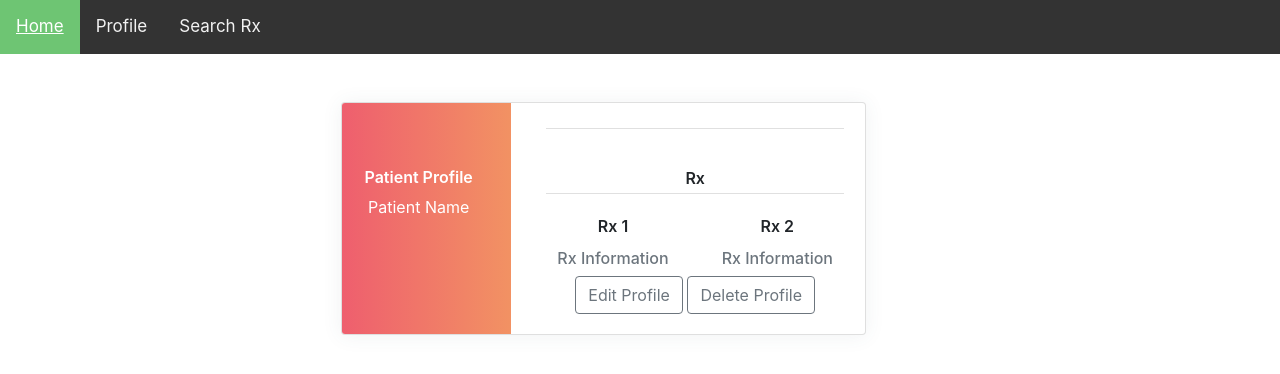
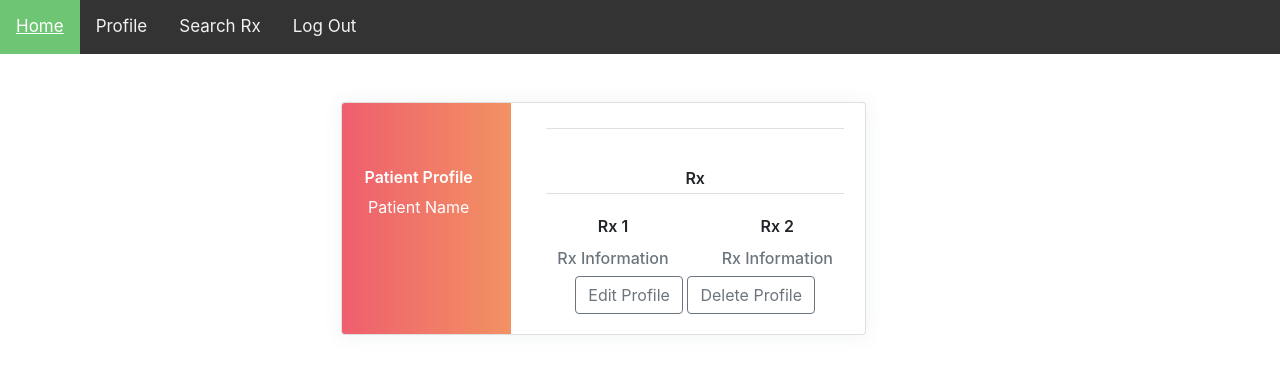
Before and after one commit to candacecodes/rx-roundtable-client, a React (Create React App) app: page /profile in a window 1280 px wide. Shown: the top 374 px of the page. Built offline with nearby package versions, Linux system fonts and the light colour scheme.

Commit message:
logout button and component

```diff
--- a/src/App.js
+++ b/src/App.js
@@ -1,6 +1,7 @@
 import React, { Component } from "react";
 import "./App.css";
 import Login from "./components/home/Login";
+import Logout from "./components/home/Logout";
 import Home from "./components/home/Home";
 import Welcome from "./components/home/Welcome";
 import "bootstrap/dist/css/bootstrap.min.css";
@@ -140,6 +141,7 @@ class App extends Component {
 							// component={Profile}
 							// user={this.state.user}
 						/>
+						<Route exact path="/logout" component={Logout} />
 					</main>
 				</div>
 			</Router>
--- a/src/components/Navbar.js
+++ b/src/components/Navbar.js
@@ -10,6 +10,7 @@ export default class navbar extends Component {
 					</a>
 					<a href="/profile">Profile</a>
 					<a href="/rx">Search Rx</a>
+					<a href="/logout">Log Out</a>
 				</div>
 			</div>
 		);
--- /dev/null
+++ b/src/components/home/Logout.js
@@ -0,0 +1,11 @@
+import React from "react";
+import Home from "./Home";
+
+export default function Logout() {
+	return (
+		<>
+			<Home />
+			<div>You have been logged out.</div>
+		</>
+	);
+}
```
